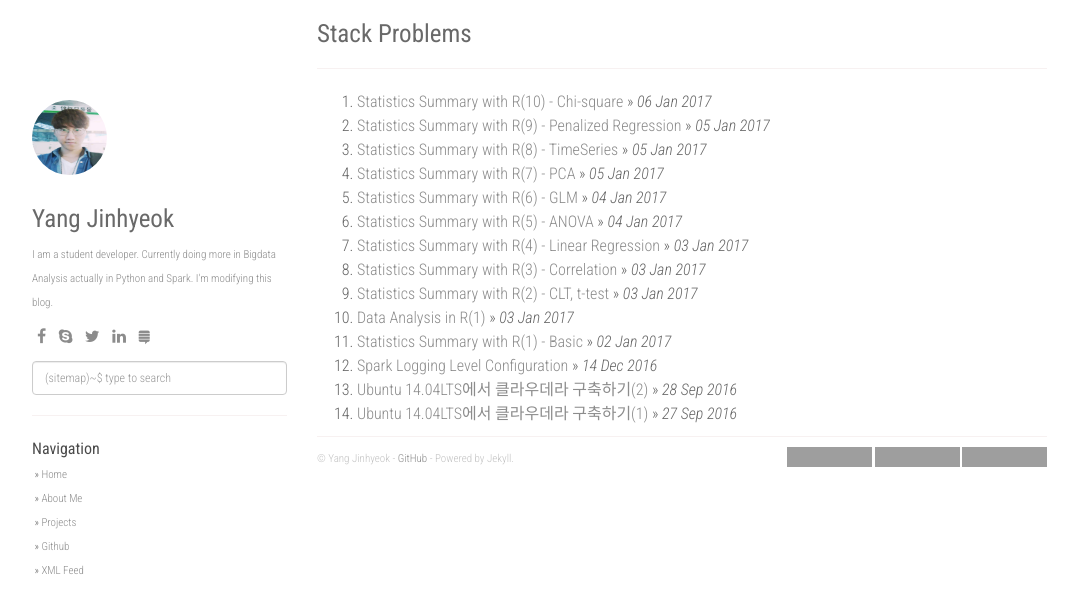
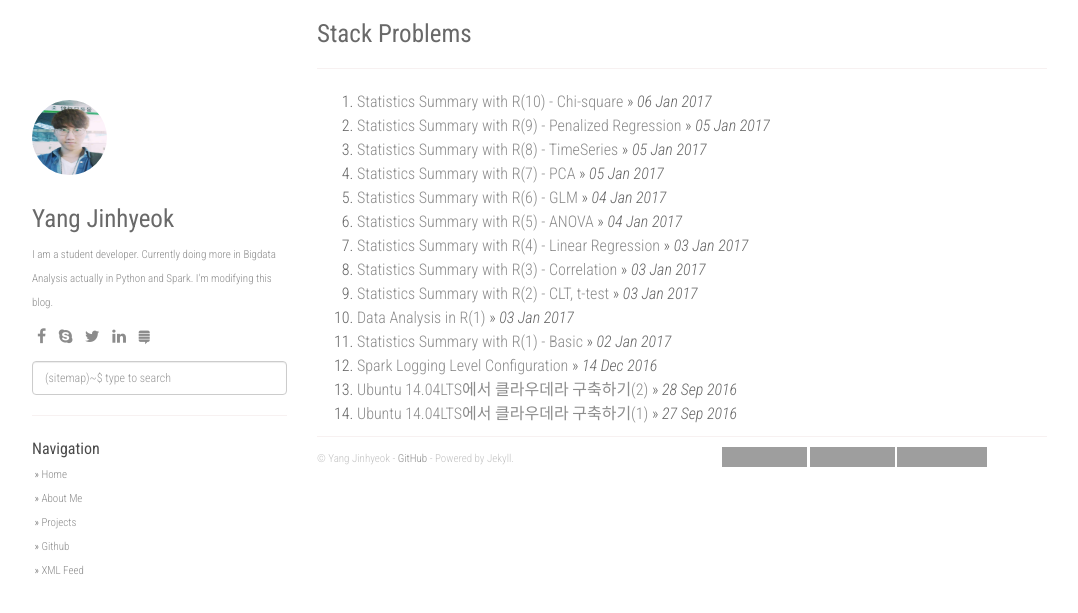
Before and after one commit to Yangyangii/Yangyangii.github.io, a Jekyll site: the page built from index.html, in a window 1280 px wide. Shown: the top 613 px of the page, without its empty margins (53-1131 px from the left). Built offline with Jekyll 4.4.1, drawn with Linux system fonts in a browser that asks for light colours; nearby versions of some CDN libraries; the list of posts is cut into pages by our own code; grey boxes are pictures that could not be loaded.

Commit message:
Modified width of follow button

```diff
--- a/_layouts/default.html
+++ b/_layouts/default.html
@@ -149,7 +149,7 @@
                     <div class="btn-github" style="float:right;">
                         <iframe src="https://ghbtns.com/github-btn.html?user=yangyangii&repo=yangyangii.github.io&type=star&count=true" frameborder="0" scrolling="0" width="85" height="20px"></iframe>
                         <iframe src="https://ghbtns.com/github-btn.html?user=yangyangii&repo=yangyangii.github.io&type=fork&count=true" frameborder="0" scrolling="0" width="85" height="20px"></iframe>
-                        <iframe src="https://ghbtns.com/github-btn.html?user=yangyangii&type=follow&count=true" frameborder="0" scrolling="0" width="85" height="20px"></iframe>
+                        <iframe src="https://ghbtns.com/github-btn.html?user=yangyangii&type=follow&count=true" frameborder="0" scrolling="0" width="150" height="20px"></iframe>
                     </div>
                 </footer>
             </div><!-- end /.col-sm-8 -->
```
